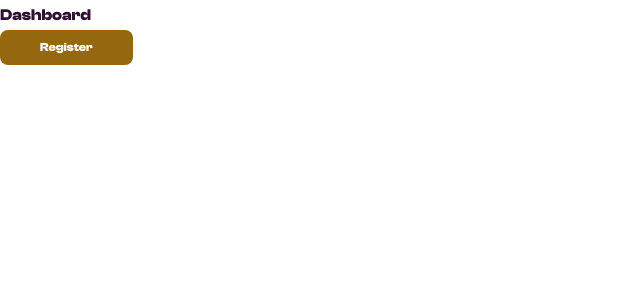
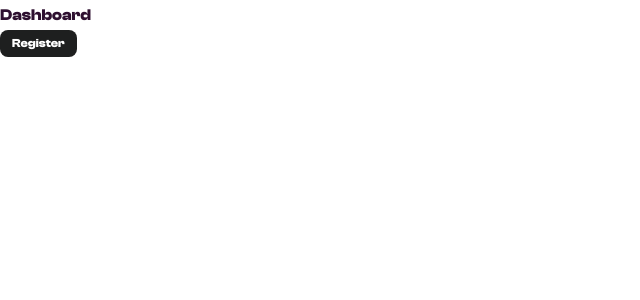
Before and after one commit to Pickriders/pickrider-admin, a Next.js app: page / in a window 1280 px wide. Shown: the top 300 px of the page, without its empty margins (0-640 px from the left). Built offline with nearby package versions, Linux system fonts and the light colour scheme.

Commit message:
feat/primary button added

```diff
--- a/src/app/page.tsx
+++ b/src/app/page.tsx
@@ -5,7 +5,7 @@ export default function Home() {
   return (
     <main>
       <Heading variant="h1">Dashboard</Heading>
-      <Button variant="business">Register</Button>
+      <Button variant="primary">Register</Button>
     </main>
   );
 }
--- a/src/components/common/Button/styles.module.scss
+++ b/src/components/common/Button/styles.module.scss
@@ -5,10 +5,16 @@
   padding: 1rem 4rem;
   border-radius: $rounded-lg;
   font-weight: 700;
+  font-size: 1.2rem;
 
   &.business {
     background-color: $business-color;
     color: $white;
-    font-size: 1.2rem;
+  }
+
+  &.primary {
+    background-color: $black;
+    padding: 0.6rem 1.2rem;
+    color: $white;
   }
 }
--- a/src/styles/abstracts/_variables.scss
+++ b/src/styles/abstracts/_variables.scss
@@ -3,6 +3,7 @@
 $primary-color: #2e1030;
 $business-color: #956810;
 $white: #fff;
+$black: #1e1f1f;
 
 //  BORDER-RADIUS
 
```
